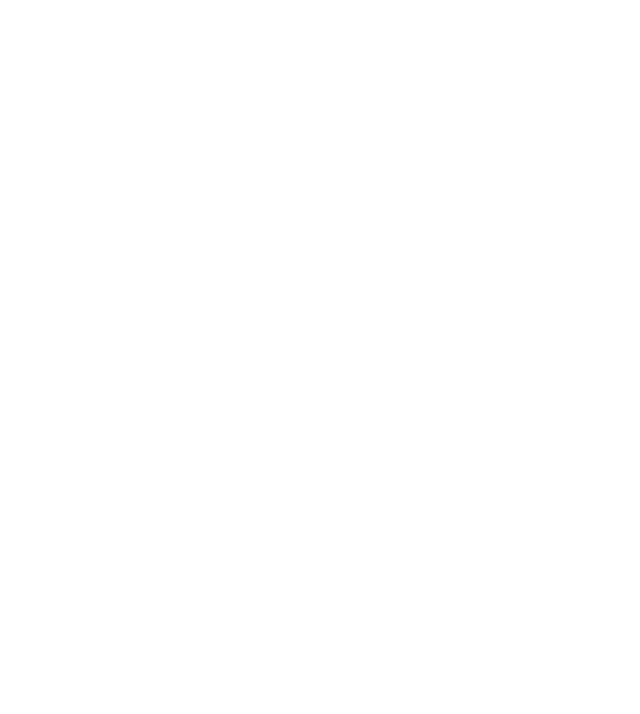
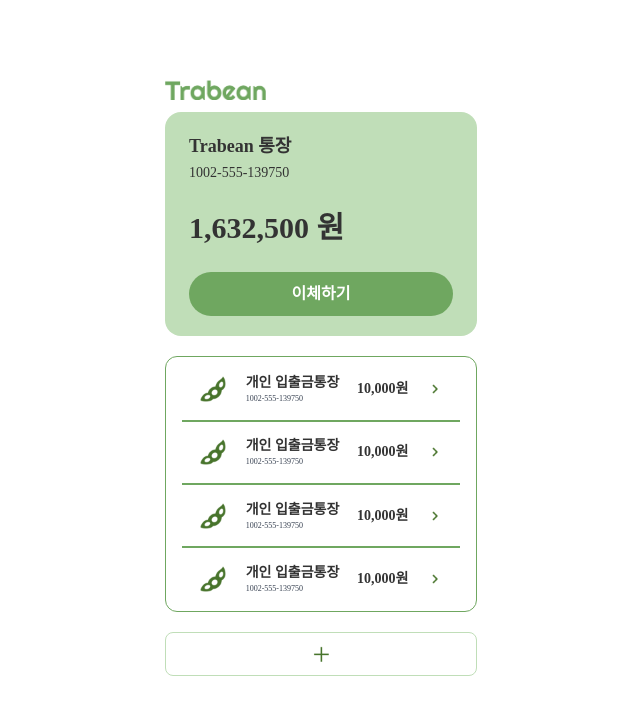
Before and after one commit to seoh77/Trabean, a React (Create React App) app in the folder frontend/: page / in a window 1280 px wide. Before the commit this address had no page. Shown: the top 714 px of the page, without its empty margins (319-959 px from the left). Built offline with nearby package versions, Linux system fonts and the light colour scheme; a web font is replaced by a local one.

Commit message:
feat : 메인페이지 퍼블리싱

```diff
--- a/frontend/src/App.tsx
+++ b/frontend/src/App.tsx
@@ -12,7 +12,7 @@ function App() {
         <Route path="/payment/qr" element={<PaymentPage />} />
         <Route path="/payment/list" element={<PaymentList />} />
         <Route path="/login" element={<LoginPage />} />
-        <Route path="/main" element={<MainPage />} />
+        <Route path="/" element={<MainPage />} />
       </Routes>
     </div>
   );
--- /dev/null
+++ b/frontend/src/pages/MainPage/MainPage.Account.tsx
@@ -0,0 +1,18 @@
+import soyIcon from "../../assets/icon/soyIcon.png";
+import arrowRIcon from "../../assets/icon/arrowRIcon.png";
+
+function Account() {
+  return (
+    <div className="flex justify-between items-center px-4">
+      <img src={soyIcon} alt="통장아이콘" className="w-[30px]" />
+      <div className="flex flex-col">
+        <h5 className="text-sm font-bold">개인 입출금통장</h5>
+        <span className="text-gray-700 text-[8px]">1002-555-139750</span>
+      </div>
+      <div className="font-bold text-sm">10,000원</div>
+      <img src={arrowRIcon} alt="통장상세보기아이콘" className="w-[18px]" />
+    </div>
+  );
+}
+
+export default Account;
--- a/frontend/src/pages/MainPage/MainPage.tsx
+++ b/frontend/src/pages/MainPage/MainPage.tsx
@@ -1,21 +1,57 @@
+// import { useEffect, useState } from "react";
+
+import Account from "./MainPage.Account";
+
 import logo from "../../assets/logo.png";
 import plusIcon from "../../assets/icon/plusIcon.png";
+// import client from "../../client";
+
+// type Account = {
+//   accountId: number;
+//   accountNo: string;
+//   accountName: string;
+//   bankName: string;
+//   accountBalance: number;
+// };
 
 function MainPage() {
+  // const token = "";
+
+  // const [mainAccount, setMainAccount] = useState<Account | null>(null);
+  // const [accountList, setAccountList] = useState<Array<Account> | null>(null);
+
+  // useEffect(() => {
+  //   const getAccountInfo = async () => {
+  //     const response = await client(token).get("/api/accounts");
+  //     setMainAccount(response.data.mainAccount);
+  //     setAccountList(response.data.accountList);
+  //   };
+
+  //   getAccountInfo();
+  // });
+
   return (
     <div className="px-6 py-20">
       <img src={logo} alt="로고" className="h-5 mb-3" />
-      <div className="bg-primary-light h-56 rounded-2xl px-4 py-5 flex flex-col justify-between">
+      <div className="bg-primary-light h-56 rounded-2xl py-5 px-6 flex flex-col justify-between">
         <div>
-          <h4 className="text-lg font-bold">통장명</h4>
-          <span className="text-sm">계좌번호</span>
+          <h4 className="text-lg font-bold">Trabean 통장</h4>
+          <span className="text-sm">1002-555-139750</span>
         </div>
-        <div className="text-3xl font-bold">금액</div>
+        <div className="text-3xl font-bold">1,632,500 원</div>
         <button type="button" className="btn-lg">
           이체하기
         </button>
       </div>
-      <div className="border-[1.5px] border-primary border-solid min-h-64 mt-5 rounded-xl" />
+      <div className="border-[1.5px] border-primary border-solid min-h-64 mt-5 rounded-xl p-4 flex flex-col justify-between">
+        <Account />
+        <div className="border-[1px] border-solid border-primary w-full" />
+        <Account />
+        <div className="border-[1px] border-solid border-primary w-full" />
+        <Account />
+        <div className="border-[1px] border-solid border-primary w-full" />
+        <Account />
+      </div>
       <div className="mt-5 border-[1.5px] border-primary-light border-solid rounded-lg flex justify-center items-center h-11">
         <img src={plusIcon} alt="통장추가버튼" className="h-5" />
       </div>
```
Also changed, not shown: frontend/src/assets/icon/arrowRIcon.png (added), frontend/src/assets/icon/soyIcon.png (added).
